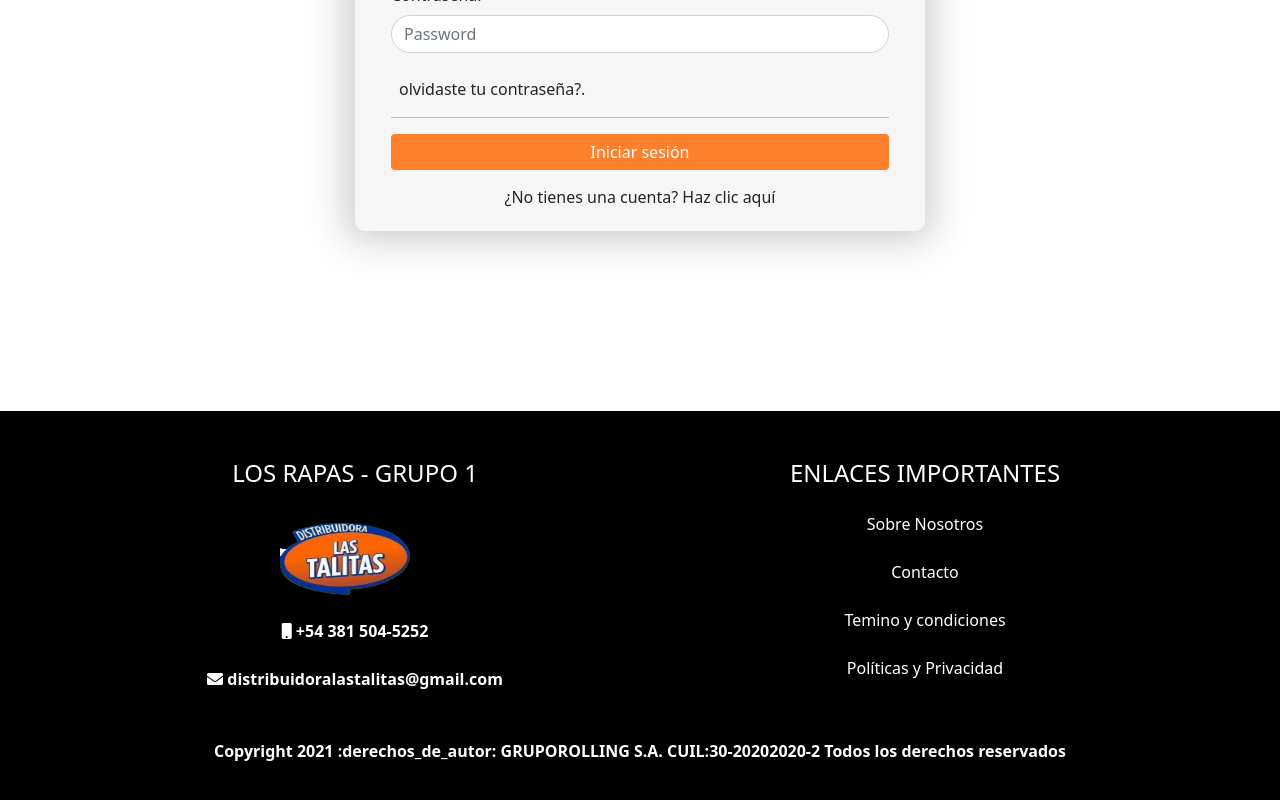
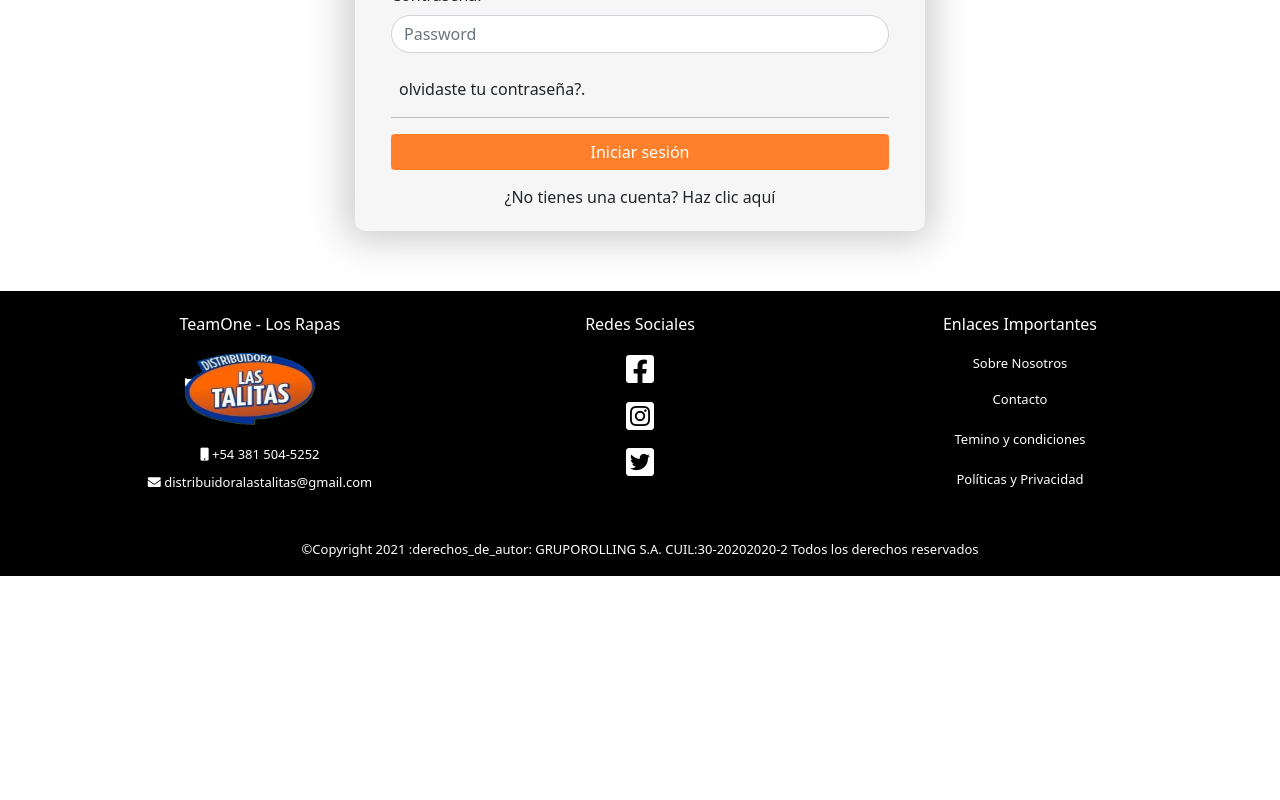
Before and after one commit to DiegoIpaez/Distribuidora-talitas-9i-PF, a React (Create React App) app: page /login in a window 1280 px wide. Shown: the part 424-1224 px from the top of the page. After the commit the page ends 1000 px from the top, so only its background shows below. Built offline with nearby package versions, Linux system fonts and the light colour scheme; no server answers.

Commit message:
footer actualizado

```diff
--- a/src/components/Footer.jsx
+++ b/src/components/Footer.jsx
@@ -6,61 +6,76 @@ import NavLogo from "../assets/img/NavLogo.png";
 const Footer = () => {
   return (
     <footer>
-      <div className="container pt-5 pb-5 text-black text-center">
+      <div className="container pt-4 pb-3 text-black text-center">
         {/* Seccion redes */}
 
         <div className="row">
-          <div className="col-6 text-white">
+          {/* Grupo y imagen */}
+          <div className="col-4 text-white">
             <div>
-              <h4>LOS RAPAS - GRUPO 1</h4>
+              <h6>TeamOne - Los Rapas</h6>
             </div>
 
             <div>
-              <img src={NavLogo} className="logo-nav mt-4" alt="" />
+              <img src={NavLogo} className="logo-nav mt-2 mb-1" alt="" />
             </div>
 
-            <div className="mt-4"></div>
-
-            <div className="mt-4">
+            <div className="mt-3 footer-enl">
               <i className="fa fa-mobile text-white" aria-hidden="true"></i>
-              <strong> +54 381 504-5252</strong>
+              <span> +54 381 504-5252</span>
             </div>
 
-            <div className="mt-4">
+            <div className="mt-2 footer-enl">
               <i className="fa fa-envelope text-white" aria-hidden="true"></i>
-              <strong> distribuidoralastalitas@gmail.com</strong>
+              <span> distribuidoralastalitas@gmail.com</span>
             </div>
           </div>
-          <div className="col-6 text-white">
-            <h4>ENLACES IMPORTANTES </h4>
-            <div className=" mt-4">
+
+          {/* Redes Sociales */}
+          <div className="col-4 text-white">
+            <h6>Redes Sociales</h6>
+            <div className="mt-3">
+              <h2>
+                <i className="fab fa-facebook-square"></i>
+              </h2>
+              <h2>
+                <i className="fab fa-instagram-square"></i>
+              </h2>
+              <h2>
+              <i className="fab fa-twitter-square"></i>
+              </h2>
+            </div>
+          </div>
+
+          {/* Enlaces Importantes */}
+          <div className="col-4 text-white">
+            <h6>Enlaces Importantes</h6>
+            <div className=" mt-3">
               <Link className="footer-enl" to="/sobre">
                 Sobre Nosotros
               </Link>
             </div>
-            <div className="footer-enl mt-4">
+            <div className="footer-enl mt-3">
               <Link className="footer-enl" to="/contact">
                 Contacto
               </Link>{" "}
             </div>
-            <div className="mt-4">
+            <div className="mt-3">
               <Link className="footer-enl" to="/sobre">
                 Temino y condiciones
               </Link>{" "}
             </div>
-            <div className="mt-4">
+            <div className="mt-3">
               <Link className="footer-enl" to="/sobre">
                 Políticas y Privacidad
               </Link>{" "}
             </div>
           </div>
         </div>
-        <div className="row mt-5 text-white">
+        <div className="row mt-5 footer-enl text-white">
           <span>
-            <strong>
-              Copyright 2021 :derechos_de_autor: GRUPOROLLING S.A.
-              CUIL:30-20202020-2 Todos los derechos reservados
-            </strong>
+            ©Copyright 2021 :derechos_de_autor: GRUPOROLLING S.A.
+            CUIL:30-20202020-2 Todos los derechos reservados
           </span>
         </div>
       </div>
--- a/src/helpers/autenticacion.js
+++ b/src/helpers/autenticacion.js
@@ -1,5 +1,5 @@
 // const url = "https://restserver-pm.herokuapp.com";
-const url = "http://localhost:8080/api/auth/login"
+const url = "https://backend-di.herokuapp.com"
 
 //Añadir tokens
 export const postAuth = async (data) => {
--- a/src/helpers/buscador.js
+++ b/src/helpers/buscador.js
@@ -1,4 +1,4 @@
-const url = "http://localhost:8080/api/buscar"
+const url = "https://backend-di.herokuapp.com/api/buscar"
 
 export const getBuscar = async (coleccion, termino) => {
     const resp = await fetch(`${url}/${coleccion}/${termino}`, {
--- a/src/helpers/carrito.js
+++ b/src/helpers/carrito.js
@@ -1,4 +1,4 @@
-const url = "http://localhost:8080/api/carrito";
+const url = "https://backend-di.herokuapp.com/api/carrito";
 
 export const getCarrito = async (desde) => {
     const resp = await fetch(`${url}?desde=${desde}`, {
--- a/src/helpers/categorias.js
+++ b/src/helpers/categorias.js
@@ -1,4 +1,4 @@
-const url = "http://localhost:8080/api/categorias";
+const url = "https://backend-di.herokuapp.com/api/categorias";
 // const url = "https://restserver-pm.herokuapp.com/api/categorias";
 
 export const getCategorias = async (desde) => {
--- a/src/helpers/categoriasP.js
+++ b/src/helpers/categoriasP.js
@@ -1,4 +1,4 @@
-const url = "http://localhost:8080/api/categoriasPadre";
+const url = "https://backend-di.herokuapp.com/api/categoriasPadre";
 
 export const getCategoriasP = async (desde) => {
   const resp = await fetch(`${url}?desde=${desde}`, {
--- a/src/helpers/productos.js
+++ b/src/helpers/productos.js
@@ -1,5 +1,5 @@
 // const url = "https://restserver-pm.herokuapp.com/api/productos";
-const url = "http://localhost:8080/api/productos";
+const url = "https://backend-di.herokuapp.com/api/productos";
 
 //Extraer todos los productos
 export const getProductos = async (desde) => {
--- a/src/helpers/usuarios.js
+++ b/src/helpers/usuarios.js
@@ -1,5 +1,5 @@
 // const url = "https://restserver-pm.herokuapp.com";
-const url = "http://localhost:8080"
+const url = "https://backend-di.herokuapp.com"
 
 //traigo a los usuarios
 export const getUsuarios = async (desde) => {
--- a/src/index.css
+++ b/src/index.css
@@ -162,13 +162,15 @@ code {
 /* Footer */
 footer {
   background-color: rgb(0, 0, 0);
-  margin-top: 180px;
+  margin-top: 60px;
 }
 
 .footer-enl {
   text-decoration: none;
   color: #ffffff;
   list-style: none;
+  font-size: 13px;
+
 }
 
 .footer-enl:hover {
--- a/src/pages/Home.jsx
+++ b/src/pages/Home.jsx
@@ -31,7 +31,13 @@ const Home = () => {
   return (
     <div className="container mt-4">
       <div className="row">
-        <Carrusel />
+        <div className="container">
+          <div className="row">
+            <div className="col"><Carrusel /></div>
+
+          </div>
+        </div>
+
       </div>
       <div className="container mt-5">
         <div>
--- a/src/pages/ProductScreen.jsx
+++ b/src/pages/ProductScreen.jsx
@@ -45,13 +45,13 @@ const ProductScreen = () => {
         <div className="col mt-2 atajos-id">
           <span className="pe-4">
             <Link to="/" className="atajos-text">
-              Inicio
+              INICIO
             </Link>
           </span>
           <span>|</span>
           <span className="ps-4 pe-4">
             <Link to="/ola" className="atajos-text">
-              Aceite
+              CATEGORIA
             </Link>
           </span>
           <span>|</span>
--- a/src/routes/App.js
+++ b/src/routes/App.js
@@ -22,7 +22,7 @@ const App = () => {
         <Route exact path="/login" component={Login} />
         <Route exact path="/busqueda" component={BusquedaTest} />
         <Route exact path="/contact" component={Contact} />
-        <ProtectedRoutes exact path="/product/:id" component={ProductScreen} />
+        <Route exact path="/product/:id" component={ProductScreen} />
         <ProtectedRoutes exact path="/carrito" component={Carrito} />
         <ProtectedRoutes exact path="/admin" component={Admin} />
         <ProtectedRoutes exact path="/user" component={User} />
```
